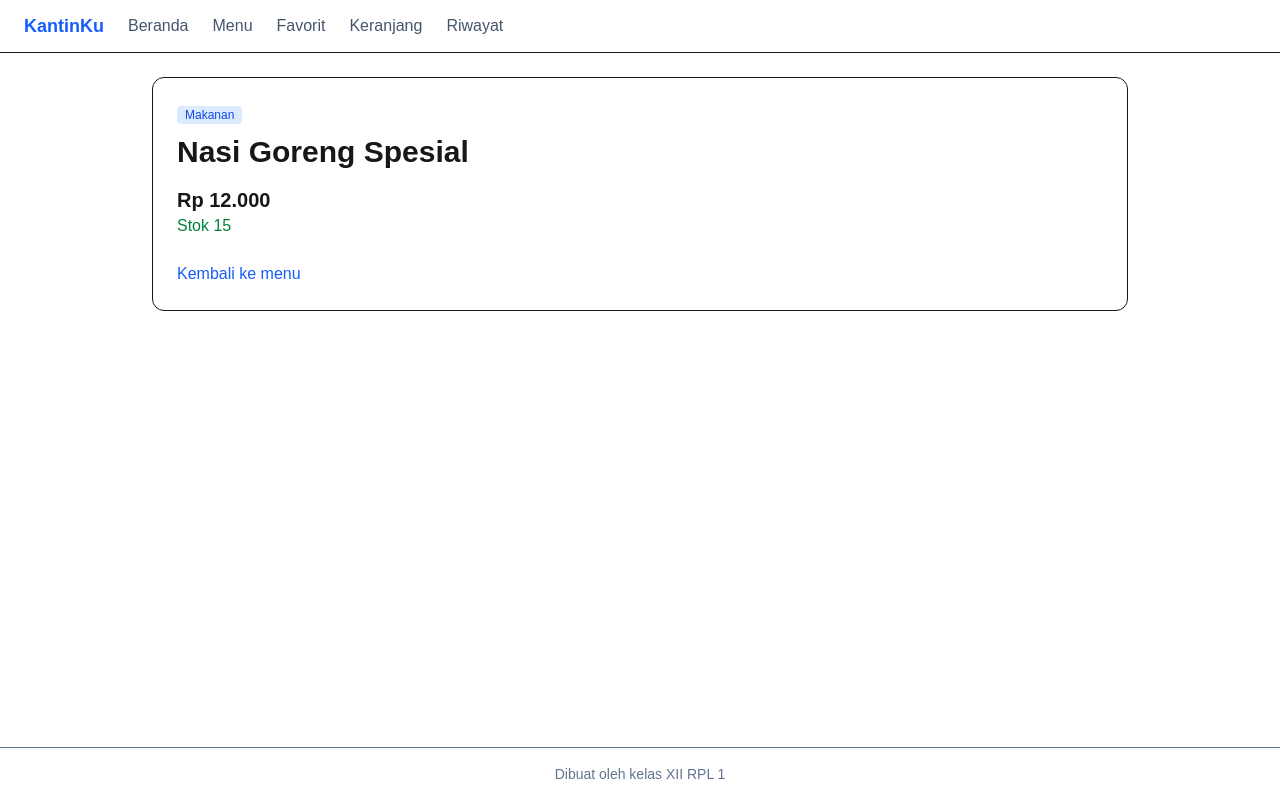
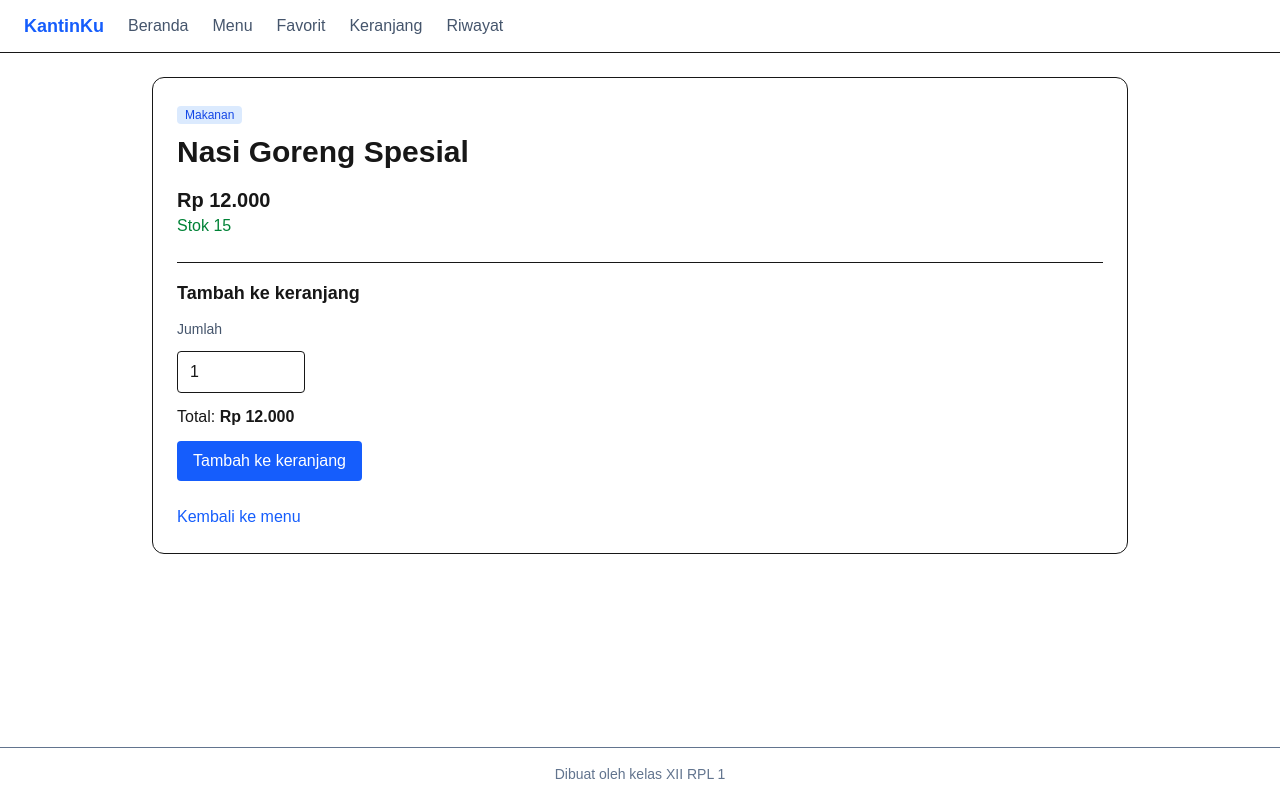
Before and after one commit to alh1-pixel/kantinKu, a Next.js app: page /menu/1 in a window 1280 px wide. Built offline with nearby package versions, Linux system fonts and the light colour scheme.

Commit message:
Fix bug formulir dan menambahkan halaman keranjang

```diff
--- a/app/menu/[id]/page.tsx
+++ b/app/menu/[id]/page.tsx
@@ -1,6 +1,7 @@
 import Link from "next/link";
 import { notFound } from "next/navigation";
 import { menu, rupiah } from "@/data/menu";
+import FormJumlah from "@/components/FormJumlah";
 
 export default async function DetailMenu({ params }: PageProps<"/menu/[id]">) {
   const { id } = await params;
@@ -18,6 +19,13 @@ export default async function DetailMenu({ params }: PageProps<"/menu/[id]">) {
       <p className={habis ? "text-red-600" : "text-green-700"}>
         {habis ? "Habis" : `Stok ${item.stok}`}
       </p>
+      {habis ? (
+        <p className="mt-6 rounded border border-red-200 bg-red-50 p-3 font-semibold text-red-600">
+          Menu ini habis
+        </p>
+      ) : (
+        <FormJumlah item={item} />
+      )}
       <Link
         href="/menu"
         className="mt-6 inline-block text-blue-600 hover:underline"
```
